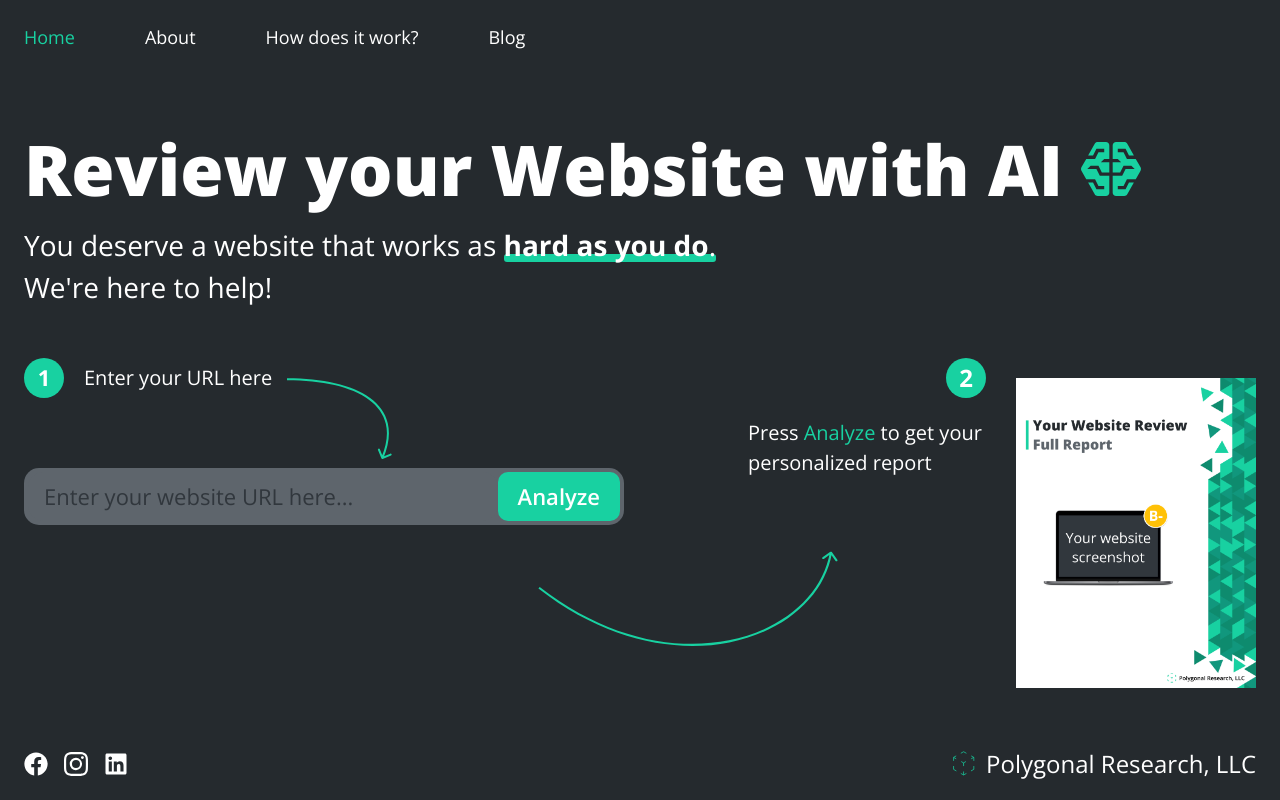
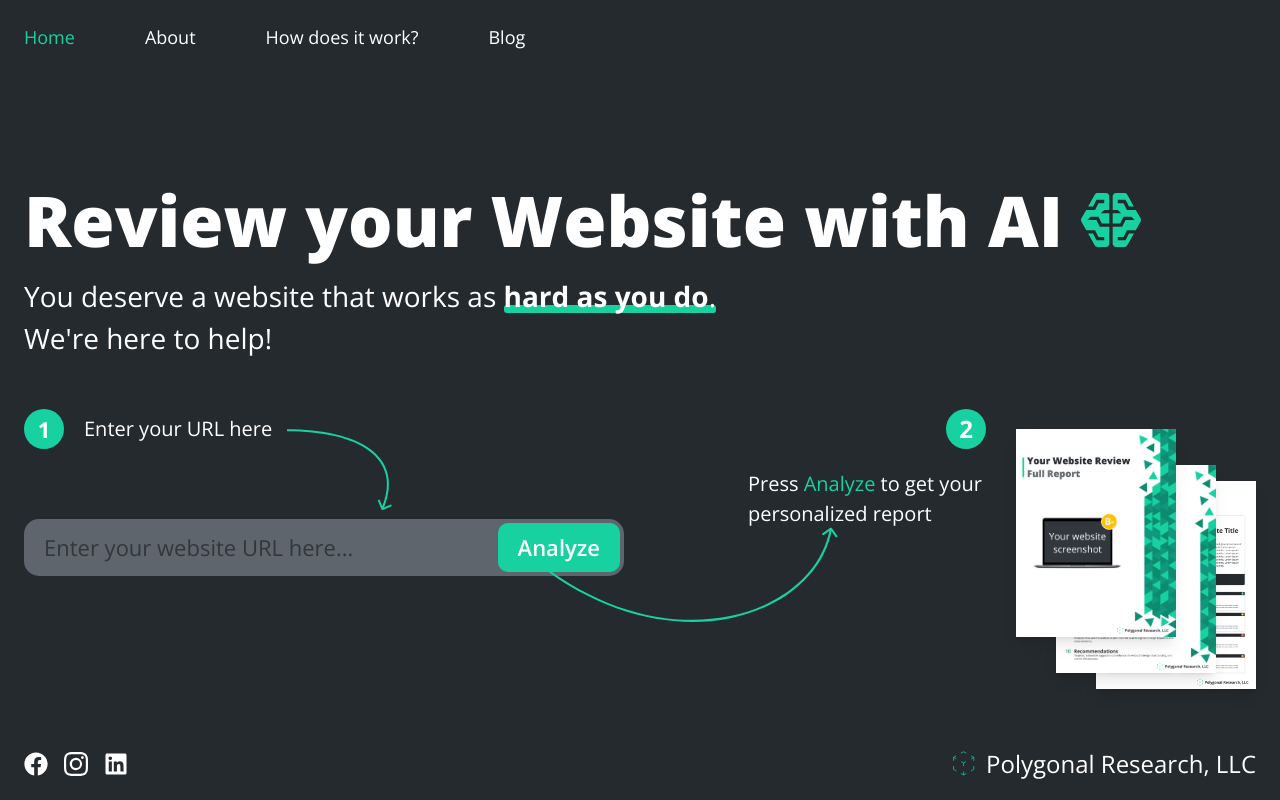
Before and after one commit to ShaYri12/web-review-with-ai, a Next.js app: page / in a window 1280 px wide. Built offline with nearby package versions, Linux system fonts and the light colour scheme.

Commit message:
trying to fix images

```diff
--- a/app/page.tsx
+++ b/app/page.tsx
@@ -117,14 +117,44 @@ export default function Home() {
                 </div>
 
                 <div className="relative md:mx-0 mx-auto">
-                  <div className="3xl:w-[261px] lg:w-[240px] w-[220px] 3xl:h-[316px] mt-[20px]">
-                    <Image
-                      src="/assets/page1.png"
-                      alt="pages"
-                      width={261}
-                      height={316}
-                      priority
-                    />
+                  <div className="">
+                    <div className="relative 3xl:w-[261px] lg:w-[240px] w-[220px] 3xl:h-[316px] mt-[20px]">
+                      {/* First page - back */}
+                      <div className="absolute right-0 top-8 3xl:w-[261px] lg:w-[240px] w-[220px] 3xl:h-[316px] mt-[20px]">
+                        <Image
+                          src="/assets/page3.png"
+                          alt="Website Review Page 3"
+                          width={160}
+                          height={190}
+                          priority
+                          className="shadow-lg ms-auto"
+                        />
+                      </div>
+
+                      {/* Second page - middle */}
+                      <div className="absolute left-1/2 -translate-x-1/2 top-4 3xl:w-[261px] lg:w-[240px] w-[220px] 3xl:h-[316px] mt-[20px]">
+                        <Image
+                          src="/assets/page2.png"
+                          alt="Website Review Page 2"
+                          width={160}
+                          height={190}
+                          priority
+                          className="shadow-lg mx-auto"
+                        />
+                      </div>
+
+                      {/* Third page - front */}
+                      <div className="relative left-0 3xl:w-[261px] lg:w-[240px] w-[220px] 3xl:h-[316px] mt-[20px]">
+                        <Image
+                          src="/assets/page1.png"
+                          alt="Website Review Page 1"
+                          width={160}
+                          height={190}
+                          priority
+                          className="shadow-lg relative left-0"
+                        />
+                      </div>
+                    </div>
                     <span className="lg:flex hidden absolute left-[-70px] top-0 3xl:w-[50px] w-[40px] 3xl:h-[50px] h-[40px] rounded-full 3xl:text-[30px] lg:text-[24px] text-[20px] font-bold bg-cyan flex items-center justify-center">
                       2
                     </span>
```
Also changed, not shown: public/assets/page2.png (added), public/assets/page3.png (added).
